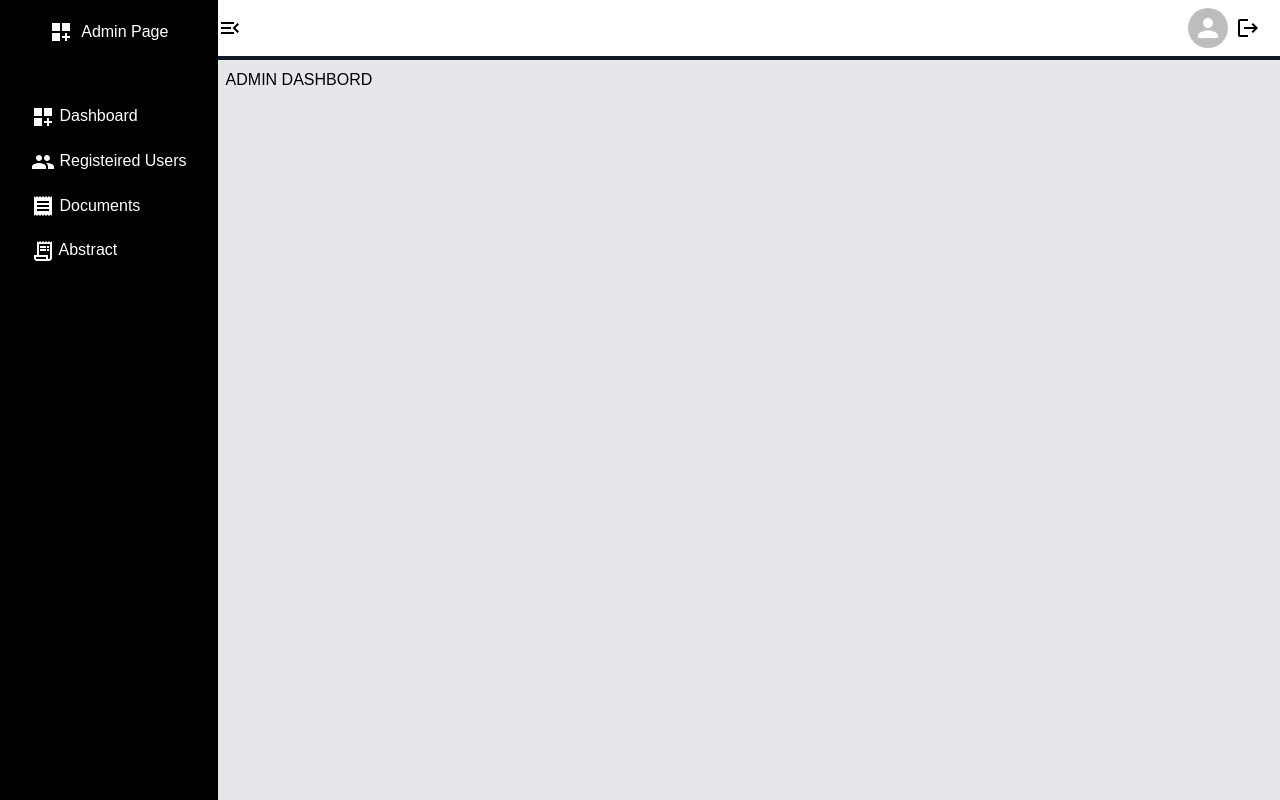
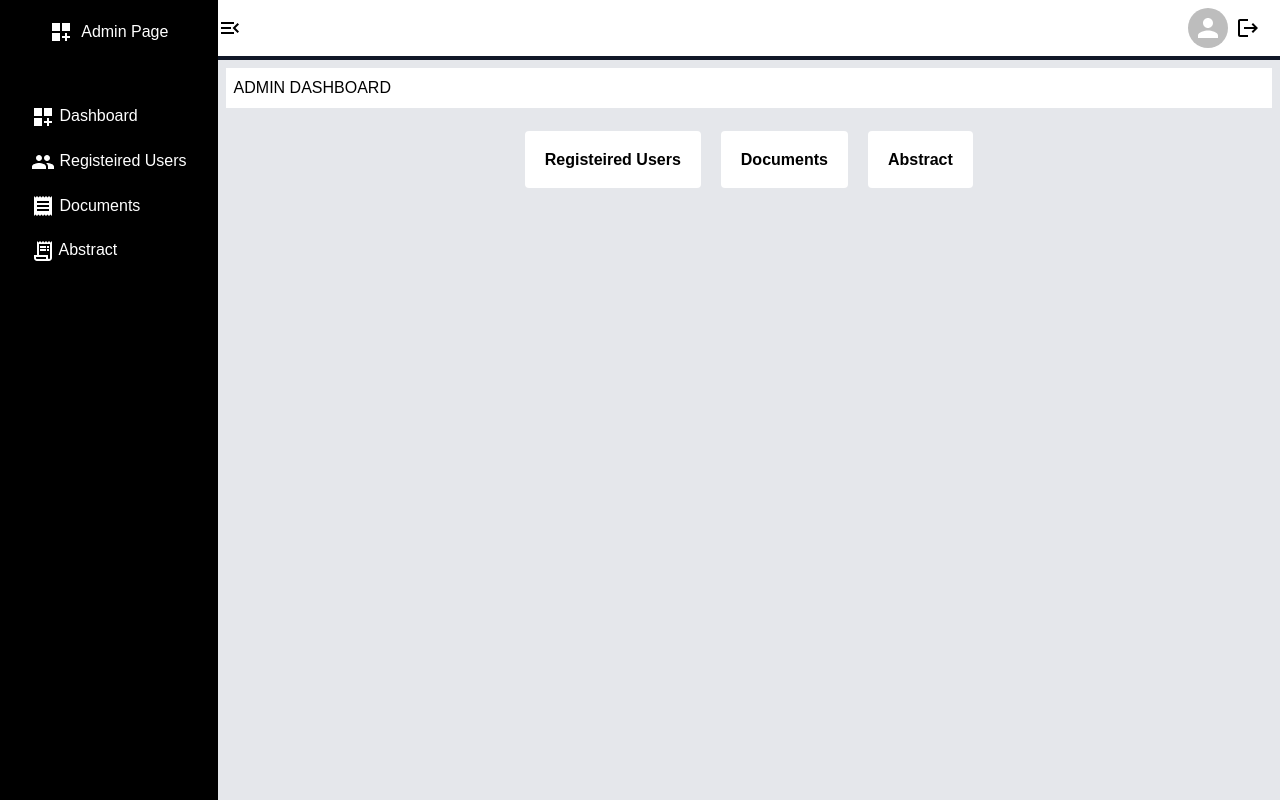
Before and after one commit to wisdom-uzo/gaposa, a Next.js app: page /admin in a window 1280 px wide. Built offline with nearby package versions, Linux system fonts and the light colour scheme; sample sign-in values are in the browser's storage.

Commit message:
first commit

```diff
--- a/pages/admin.js
+++ b/pages/admin.js
@@ -1,4 +1,5 @@
 
+import Link from "next/link";
 import { useRouter } from "next/router";
 import React, { useEffect, useState } from "react";
 import AdminLayout from "../components/AdminLayout";
@@ -26,7 +27,28 @@ function AbstractTable() {
 
   return (
     <AdminLayout>
-      ADMIN DASHBORD
+      <div className="p-2 bg-white mb-4">
+        <h1>ADMIN DASHBOARD</h1>
+      </div>
+
+      <div className="mt-10 flex flex-col items-center h-screen ">
+      <ul className=" flex gap-5 justify-center">
+
+        <li>
+          <Link href="/userTable" className=" rounded shadow bg-white font-bold p-5">
+            Registeired Users
+          </Link>
+        </li>
+        <li>
+          <Link href="/document" className=" rounded shadow bg-white font-bold p-5">
+            Documents
+          </Link>
+        </li>
+        <li>
+          <Link href="abstractTable" className=" rounded shadow bg-white font-bold p-5"> Abstract</Link>
+        </li>
+      </ul>
+      </div>
     </AdminLayout>
   );
 }
```
